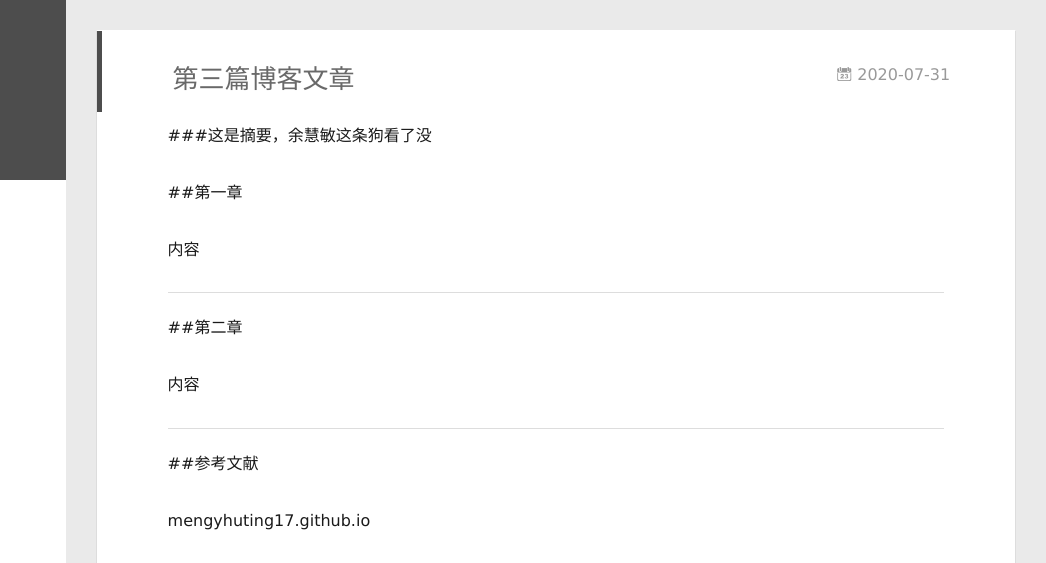
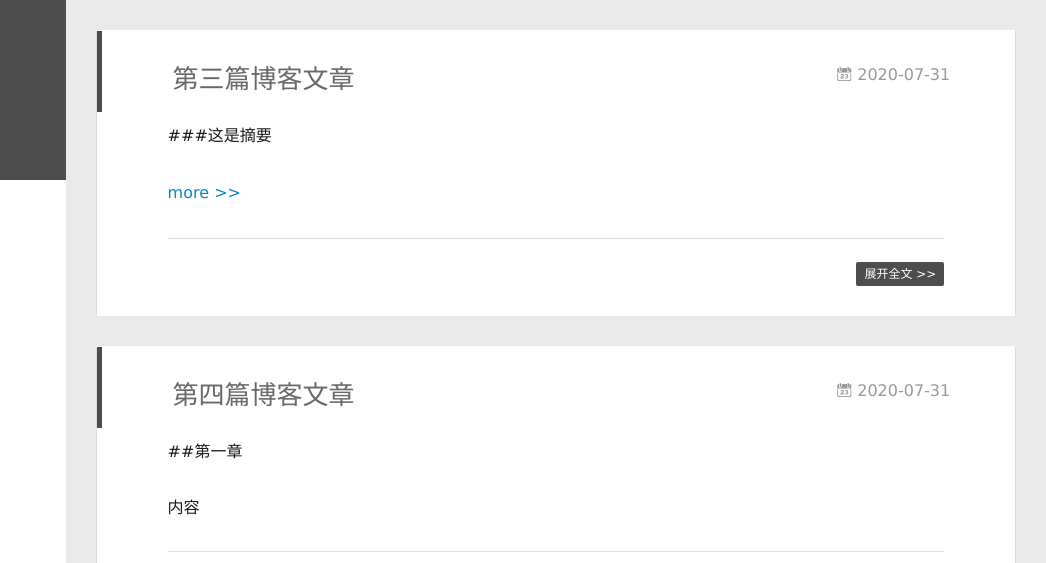
Before and after one commit to mengyuting17/mengyuting17.github.io, a plain HTML site: page index.html in a window 1280 px wide. Shown: the top 563 px of the page, 234-1280 px from the left. Drawn offline with Linux system fonts and the light colour scheme.

Commit message:
Site updated: 2020-07-31 12:33:01

```diff
--- a/index.html
+++ b/index.html
@@ -174,15 +174,9 @@
 
     <div class="article-entry" itemprop="articleBody">
 
-        <p>###这是摘要，余慧敏这条狗看了没</p>
-<p>##第一章</p>
-<p>内容</p>
-<hr>
-<p>##第二章</p>
-<p>内容</p>
-<hr>
-<p>##参考文献</p>
-<p>mengyhuting17.github.io</p>
+        <p>###这是摘要</p>
+
+          <a class="article-more-a" href="/2020/07/31/%E7%AC%AC%E4%B8%89%E7%AF%87%E5%8D%9A%E5%AE%A2%E6%96%87%E7%AB%A0/#more">more >></a>
 
 
 
```
Also changed, not shown: 2020/07/31/第三篇博客文章/index.html (+5 -4 lines).
